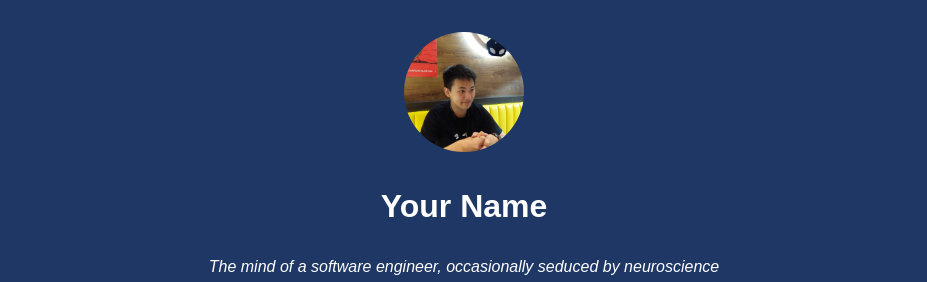
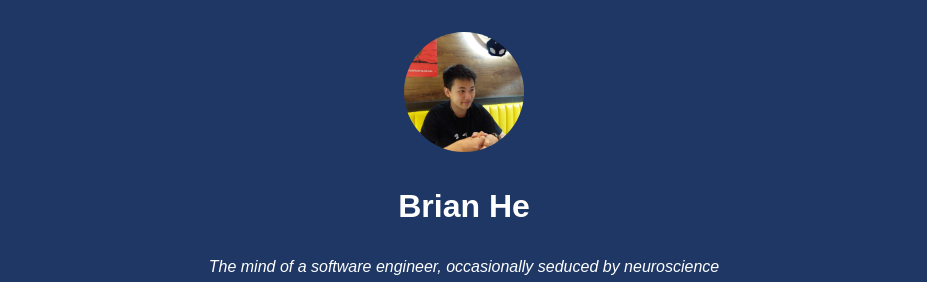
Before and after one commit to Modeuser/neuromancer, a plain HTML site: page index.html in a window 1280 px wide. Shown: the top 282 px of the page, without its empty margins (176-1103 px from the left). Drawn offline with Linux system fonts and the light colour scheme.

Commit message:
name updated

```diff
--- a/index.html
+++ b/index.html
@@ -9,7 +9,7 @@
 <body>
   <header>
     <img src="assets/profile.jpg" alt="Your Name" class="profile-img" />
-    <h1>Your Name</h1>
+    <h1>Brian He</h1>
     <p class="subtitle">The mind of a software engineer, occasionally seduced by neuroscience</p>
     <nav>
       <a href="#projects">Projects</a>
```
